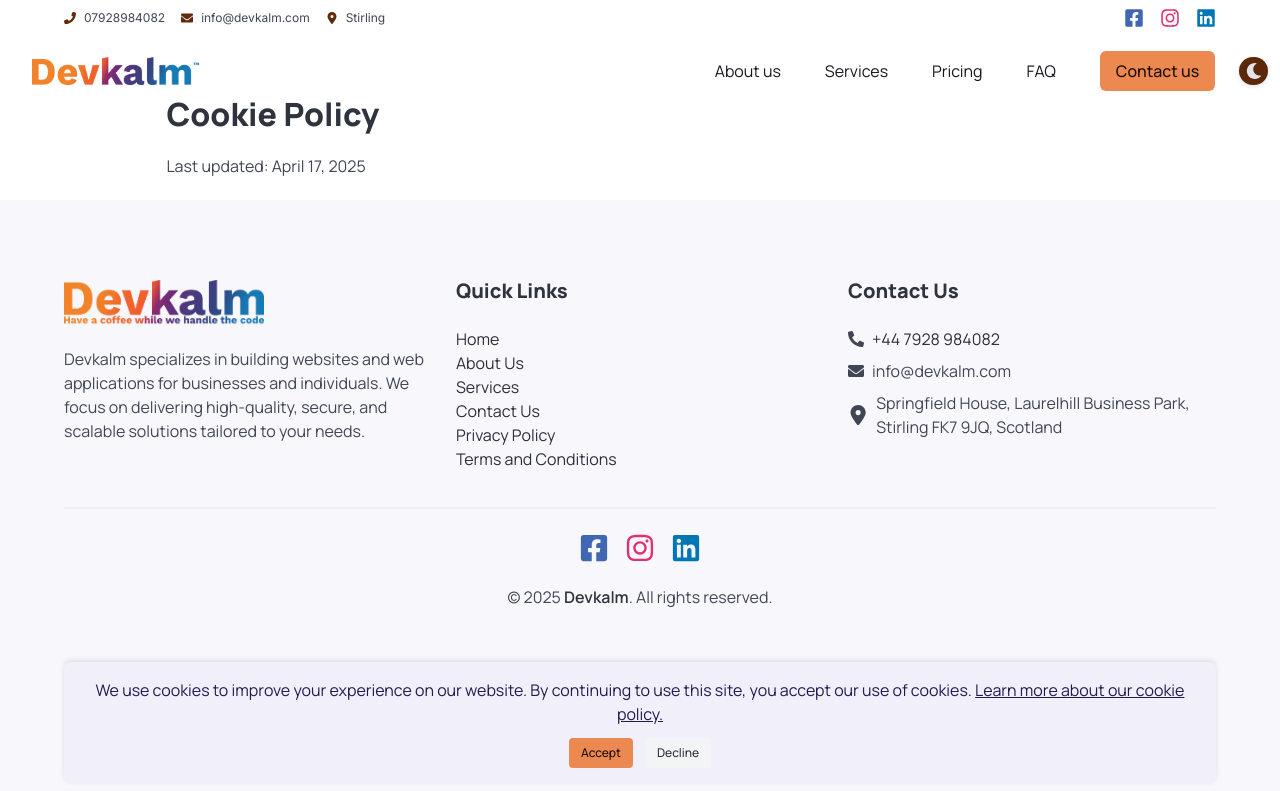
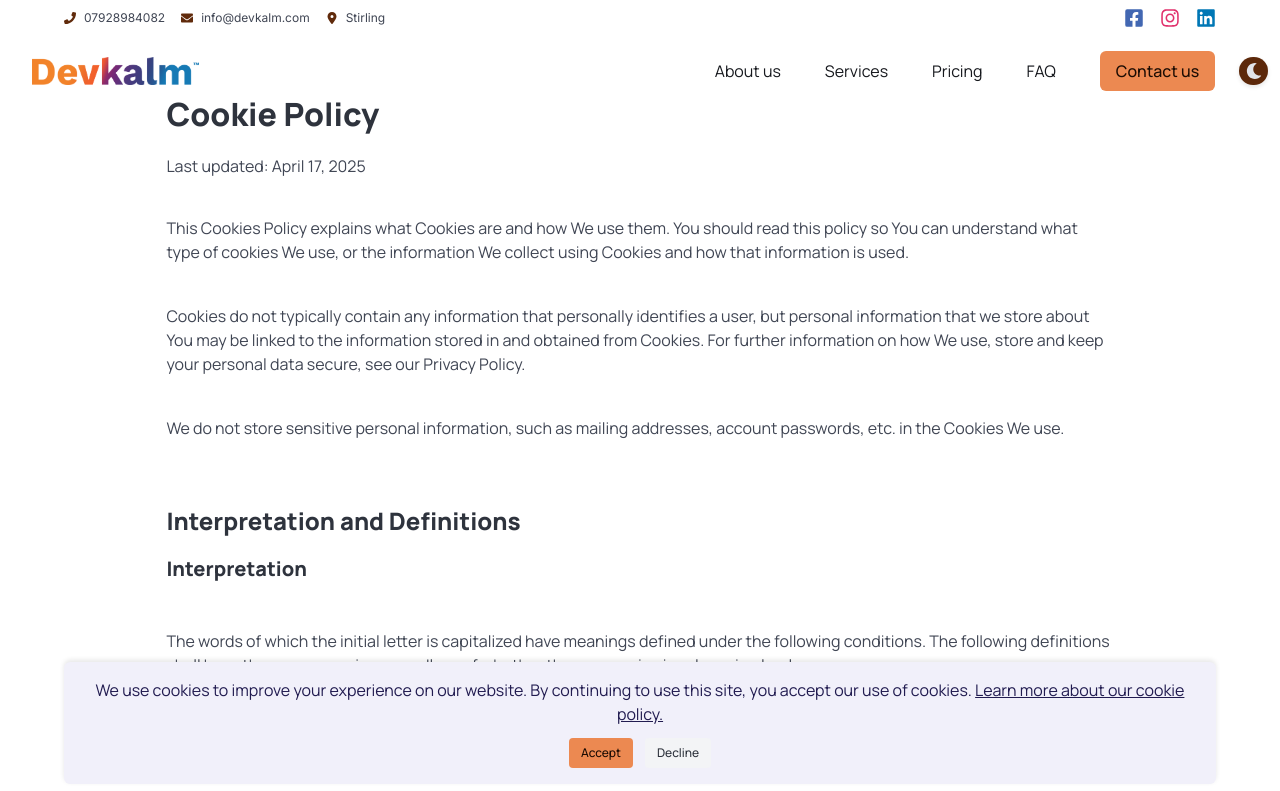
Before and after one commit to Madyshhh/businessbusiness, a Next.js app: page /cookie-policy in a window 1280 px wide. Shown: the top 791 px of the page. Built offline with nearby package versions, Linux system fonts and the light colour scheme.

Commit message:
just a regular footer

```diff
--- a/app/components/Footer.tsx
+++ b/app/components/Footer.tsx
@@ -1,34 +1,34 @@
-import React, { useEffect, useState, useRef } from 'react';
+import React from 'react';
 import Image from 'next/image';
 import Link from 'next/link';
 import { FaFacebookSquare, FaInstagram, FaLinkedin, FaEnvelope, FaPhoneAlt } from "react-icons/fa";
 import { FaLocationDot } from 'react-icons/fa6';
 export default function Footer() {
-    const [isAtBottom, setIsAtBottom] = useState(false);
-    const footerRef = useRef(null);
+    // const [isAtBottom, setIsAtBottom] = useState(false);
+    // const footerRef = useRef(null);
 
-    useEffect(() => {
-        const handleScroll = () => {
-            const scrollY = window.scrollY; // Current scroll position
-            const windowHeight = window.innerHeight; // Viewport height
-            const documentHeight = document.documentElement.scrollHeight; // Total page height
+    // useEffect(() => {
+    //     const handleScroll = () => {
+    //         const scrollY = window.scrollY; // Current scroll position
+    //         const windowHeight = window.innerHeight; // Viewport height
+    //         const documentHeight = document.documentElement.scrollHeight; // Total page height
 
-            // Check if user is at the bottom
-            setIsAtBottom(scrollY + windowHeight >= documentHeight);
-        };
+    //         // Check if user is at the bottom
+    //         setIsAtBottom(scrollY + windowHeight >= documentHeight);
+    //     };
 
-        window.addEventListener('scroll', handleScroll);
-        return () => window.removeEventListener('scroll', handleScroll);
-    }, []);
+    //     window.addEventListener('scroll', handleScroll);
+    //     return () => window.removeEventListener('scroll', handleScroll);
+    // }, []);
 
     return (
         <footer
-            ref={footerRef}
+            // ref={footerRef}
             className="footer"
-            style={{
-                zIndex: isAtBottom ? 10 : -10, // Only appear when at the bottom
-                position: 'sticky',
-            }}
+            // style={{
+            //     zIndex: isAtBottom ? 10 : -10, // Only appear when at the bottom
+            //     position: 'sticky',
+            // }}
         >
             <div className="container py-6">
                 <div className="columns is-multiline">
```
